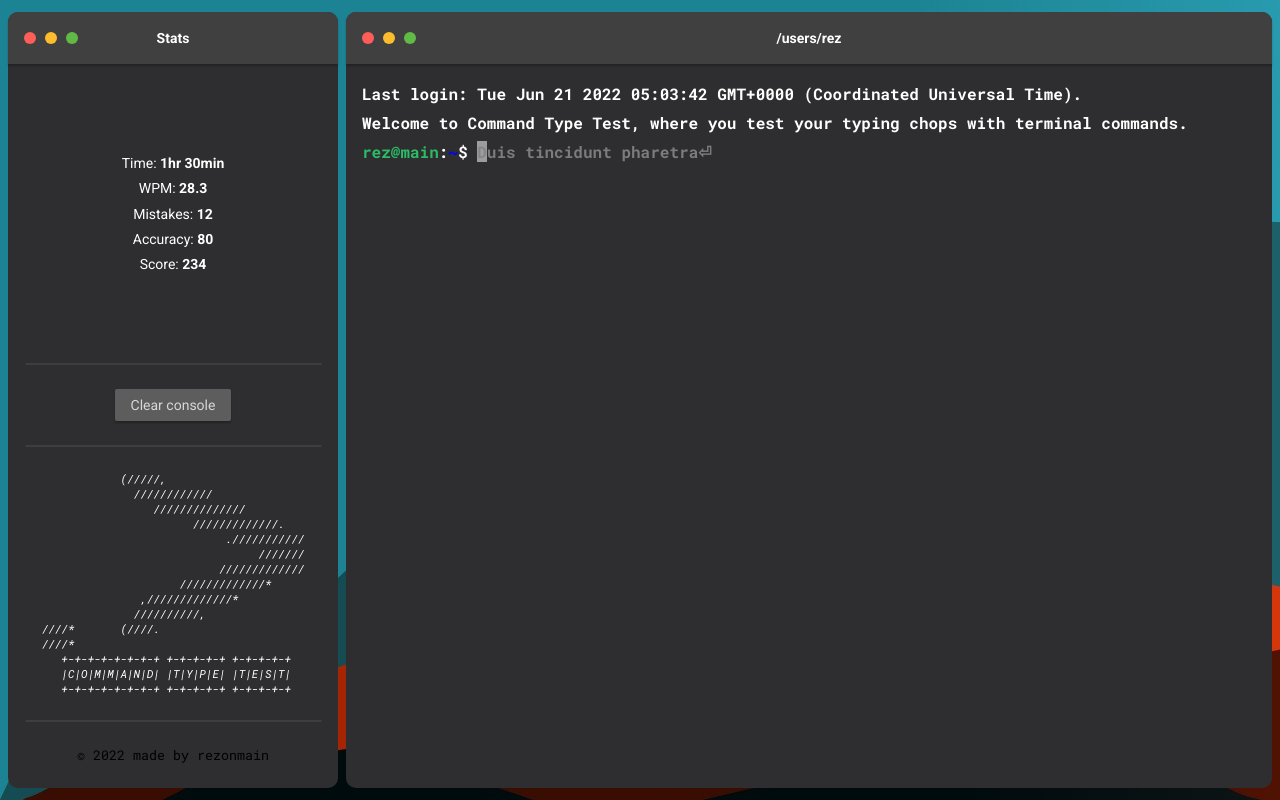
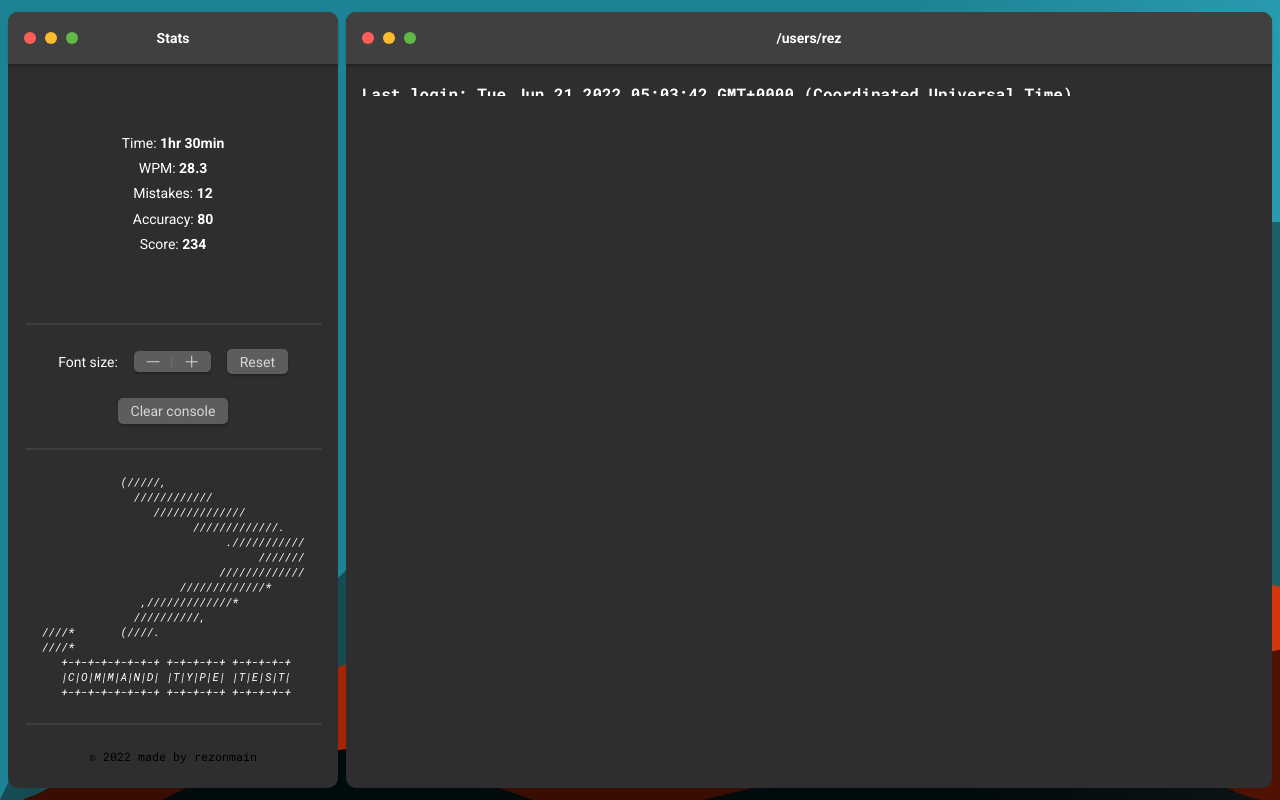
Before and after one commit to rezonmain/command-line-typetest, a React (Create React App) app: page / in a window 1280 px wide. Built offline with nearby package versions, Linux system fonts and the light colour scheme.

Commit message:
added formatting controls

```diff
--- a/src/App.css
+++ b/src/App.css
@@ -32,8 +32,15 @@ ul {
   position: absolute;
   left: -1000px;
   background-color: transparent;
-  width: 0px;
-  height: 0px;
+  width: 10px;
+  height: 10px;
+}
+
+.centered {
+  position: absolute;
+  top: 50%;
+  left: 50%;
+  transform: translate(-50%, -50%);
 }
 
 /* Tablet */
--- a/src/App.js
+++ b/src/App.js
@@ -11,31 +11,62 @@ import './App.css';
 [X] cursor
 [x] letter formatting,
 [ ] stat updating
-[ ] give functionality to stat control panel
-[ ] add fontsize modifier in control panel
+[ ] stat dropdown for mobile
+[x] give functionality to stat control panel
+[x] add fontsize modifier in control panel
  */
 
 export default function App() {
 	const [state, dispatch] = useReducer(testerReducer, init());
+	const [focus, setFocus] = useState();
 	const [inputValue, setInputValue] = useState('');
 
 	// Only triggers on mobile
 	function handleChange(e) {
 		if (isMobile) {
+			e.preventDefault();
 			handleKey(e.target.value, state, dispatch);
 			setInputValue('');
 		}
 	}
+
 	// Only triggers on desktop
-	useKey([], (e) => handleKey(e.key, state, dispatch));
-	console.log(state);
+	useKey([], (e) => focus && handleKey(e.key, state, dispatch));
+
+	// Show the cursor if terminal is focused
+	function handleFocus(type) {
+		if (!isMobile) {
+			const show = type === 'focused' ? true : false;
+			dispatch({ type, payload: show });
+			// Set focus flag to accept input
+			setFocus(show);
+		}
+	}
+
+	function clearConsole() {
+		dispatch({ type: 'clearLines' });
+	}
+
+	function changeFontSize(type) {
+		dispatch({ type });
+	}
 
 	return (
 		<main>
-			<Stats stats={state.stats} />
-			<Terminal terminal={state.terminal} />
+			<Stats
+				stats={state.stats}
+				fontChange={changeFontSize}
+				clearConsole={clearConsole}
+			/>
+			<Terminal terminal={state.terminal} focus={handleFocus} />
+
 			{/* textarea is used to hijack inputs from mobile*/}
 			{isMobile && (
+				<form
+					onSubmit={(e) => {
+						e.preventDefault();
+						handleKey('Enter', state, dispatch);
+					}}>
 					<input
 						type='textarea'
 						autoCapitalize='none'
@@ -43,6 +74,7 @@ export default function App() {
 						onChange={(e) => handleChange(e)}
 						id='hidden-input'
 						className='off-screen'></input>
+				</form>
 			)}
 		</main>
 	);
--- a/src/components/layout/stats/Stats.css
+++ b/src/components/layout/stats/Stats.css
@@ -5,6 +5,7 @@
 }
 
 .stats-section {
+  font-size: 0.875rem;
   display: none;
   background-color: var(--bg);
   color: white;
@@ -22,24 +23,34 @@
   user-select: none;
 }
 
+.font-size-stepper {
+  display: flex;
+  flex-direction: row;
+  align-items: center;
+  gap: 1rem;
+
+}
+
 .button {
   cursor: pointer;
   font-family: 'Roboto', sans-serif;
   line-height: 0;
-  font-size: 0.875rem;
   background-color: var(--btn-bg);
   color: var(--btn-txt);
   border: none;
-  padding: 1rem;
-  border-radius: 2px;
+  padding: 0.8rem;
+  border-radius: 5px;
   box-shadow:
     0px 2px 2px rgba(0, 0, 0, 0.25);
+  transition: all 0.2s ease-in;
+}
 
+.button:hover {
+  filter: brightness(85%)
 }
 
 .stats {
   margin-bottom: auto;
-  font-size: 0.875rem;
   display: flex;
   flex-flow: column nowrap;
   align-items: center;
--- a/src/components/layout/stats/Stats.js
+++ b/src/components/layout/stats/Stats.js
@@ -1,5 +1,6 @@
 import Header from '../header/Header';
 import './Stats.css';
+import Stepper from './Stepper';
 export default function Stats(props) {
 	return (
 		<section className='stats-section'>
@@ -23,7 +24,17 @@ export default function Stats(props) {
 					</li>
 				</ul>
 				<hr></hr>
-				<button className='button'>Clear console</button>
+				<div className='font-size-stepper'>
+					<span>Font size:</span>
+					<Stepper fontChange={props.fontChange} />
+					<div onClick={() => props.fontChange('reset')} className='button'>
+						Reset
+					</div>
+				</div>
+
+				<div onClick={() => props.clearConsole()} className='button'>
+					Clear console
+				</div>
 				<hr></hr>
 				{/* prettier-ignore */}
 				<pre className='ascii-logo'>
--- /dev/null
+++ b/src/components/layout/stats/Stepper.css
@@ -0,0 +1,75 @@
+.stepper-container {
+  display: flex;
+  flex-flow: row nowrap;
+  justify-content: space-around;
+  align-items: center;
+  width: 4.8125rem;
+  height: 1.3125rem;
+  box-shadow:
+    0px 2px 2px rgba(0, 0, 0, 0.25);
+  --heigth: 0.1rem;
+  --width: 0.8rem;
+}
+
+.stepper-symbol {
+  width: 50%;
+  height: 100%;
+  cursor: pointer;
+  transition: all 0.15s ease-in-out;
+  position: relative;
+}
+
+.stepper-symbol:hover {
+  filter: brightness(85%);
+}
+
+.stepper-minus {
+  border-top-left-radius: 5px;
+  border-bottom-left-radius: 5px;
+  background-color: var(--btn-bg);
+}
+
+.stepper-minus>span {
+  display: block;
+  height: var(--heigth);
+  width: var(--width);
+  border-radius: 10px;
+  background-color: #D7D7D7;
+}
+
+.stepper-divider {
+  position: relative;
+  height: 100%;
+  background-color: var(--btn-bg);
+}
+
+.stepper-divider>span {
+  display: block;
+  height: var(--width);
+  width: var(--heigth);
+  border-radius: 10px;
+  background-color: #747474;
+}
+
+.stepper-plus {
+
+  border-top-right-radius: 5px;
+  border-bottom-right-radius: 5px;
+  background-color: var(--btn-bg);
+}
+
+.stepper-plus>#one {
+  display: block;
+  height: var(--width);
+  width: var(--heigth);
+  border-radius: 10px;
+  background-color: #D7D7D7;
+}
+
+.stepper-plus>#two {
+  display: block;
+  height: var(--heigth);
+  width: var(--width);
+  border-radius: 10px;
+  background-color: #D7D7D7;
+}
--- /dev/null
+++ b/src/components/layout/stats/Stepper.js
@@ -0,0 +1,21 @@
+import './Stepper.css';
+export default function Stepper(props) {
+	return (
+		<div className='stepper-container'>
+			<div
+				onClick={() => props.fontChange('decrement')}
+				className='stepper-minus stepper-symbol'>
+				<span className='centered'></span>
+			</div>
+			<div className='stepper-divider'>
+				<span className='centered'></span>
+			</div>
+			<div
+				onClick={() => props.fontChange('increment')}
+				className='stepper-plus stepper-symbol'>
+				<span id='one' className='centered'></span>
+				<span id='two' className='centered'></span>
+			</div>
+		</div>
+	);
+}
--- a/src/components/layout/terminal/Terminal.css
+++ b/src/components/layout/terminal/Terminal.css
@@ -21,6 +21,12 @@
   also always show the cursor white-space when wrapping */
   word-break: break-all;
   white-space: pre-wrap;
+
+}
+
+.terminal-container:focus {
+  outline: none;
+  filter: none;
 }
 
 .terminal-container::-webkit-scrollbar {
@@ -34,11 +40,16 @@
 
   .terminal-container {
     max-height: calc(97vh - 3.25rem);
+    transition: all 120ms ease-in-out;
+    filter: brightness(60%)
   }
 }
 
 @media only screen and (min-width: 1300px) {
   .terminal-container {
     max-height: calc(90vh - 3.25rem);
+    /* blur a bit when is not in focus */
+
   }
+
 }
--- a/src/components/layout/terminal/Terminal.js
+++ b/src/components/layout/terminal/Terminal.js
@@ -3,12 +3,17 @@ import Tester from '../../tester/Tester';
 import Header from '../header/Header';
 import './Terminal.css';
 
-export default function Terminal({ terminal }) {
+export default function Terminal({ terminal, focus }) {
 	// Keep input part of terminal on view when it overflows
 	useEffect(() => {
 		const tester = document.getElementById('typetester');
 		tester.scrollIntoView({ behavior: 'smooth' });
 	});
+
+	useEffect(() => {
+		const terminal = document.getElementById('terminal-container');
+		terminal.focus();
+	}, []);
 
 	/*   Focus the textarea when tester container is clicked
   this brings up the mobile keyboard */
@@ -20,7 +25,14 @@ export default function Terminal({ terminal }) {
 	return (
 		<section className='terminal-section'>
 			<Header title={'/users/rez'} />
-			<div onClick={focusInput} className='terminal-container'>
+			<div
+				id='terminal-container'
+				onFocus={() => focus('focused')}
+				onBlur={() => focus('blurry')}
+				tabIndex={0}
+				onClick={focusInput}
+				className='terminal-container'
+				style={{ fontSize: terminal.fontSize }}>
 				<Tester
 					letterElements={terminal.testLetterElements}
 					lines={terminal.lines}
--- /dev/null
+++ b/src/lib/formatting.js
@@ -0,0 +1,77 @@
+import TestLetter from '../components/tester/TestLetter';
+export function incrementFontSize(state) {
+	let fontSize = parseFloat(state.terminal.fontSize);
+	fontSize += 0.1;
+	fontSize += 'rem';
+
+	return {
+		...state,
+		terminal: {
+			...state.terminal,
+			fontSize,
+		},
+	};
+}
+
+export function decrementFontSize(state) {
+	let fontSize = parseFloat(state.terminal.fontSize);
+	fontSize -= 0.1;
+	fontSize += 'rem';
+
+	return {
+		...state,
+		terminal: {
+			...state.terminal,
+			fontSize,
+		},
+	};
+}
+
+export function resetFontSize(state) {
+	return {
+		...state,
+		terminal: {
+			...state.terminal,
+			fontSize: '1rem',
+		},
+	};
+}
+
+export function clearLines(state) {
+	return {
+		...state,
+		terminal: {
+			...state.terminal,
+			lines: [],
+		},
+	};
+}
+
+export function showCursor(state, show) {
+	const char = state.cursor.char;
+	const testLetters = state.testLetters.map((letter, i) => {
+		let style;
+		if (i === char) {
+			style = show ? 'untyped cursor' : 'untyped';
+		} else {
+			style = letter.style;
+		}
+		return {
+			letter: letter.letter,
+			style,
+		};
+	});
+
+	const el = testLetters.map((letter, i) => {
+		return <TestLetter key={i} letter={letter.letter} style={letter.style} />;
+	});
+
+	return {
+		...state,
+		terminal: {
+			...state.terminal,
+			testLetterElements: el,
+		},
+		testLetters,
+	};
+}
--- a/src/lib/init.js
+++ b/src/lib/init.js
@@ -5,6 +5,7 @@ export function init() {
 	const testLetters = newLetters(commands);
 	return {
 		terminal: {
+			fontSize: '1rem',
 			testLetterElements: getTestLetterElements(testLetters),
 			lines: newLines(),
 		},
--- a/src/lib/letterlogic.js
+++ b/src/lib/letterlogic.js
@@ -75,6 +75,7 @@ export function insertLine(state) {
 	return {
 		...state,
 		terminal: {
+			...state.terminal,
 			testLetterElements,
 			lines,
 		},
--- a/src/lib/reducer.js
+++ b/src/lib/reducer.js
@@ -1,4 +1,11 @@
 import { incrementLetter, insertLine, setMistake } from './letterlogic';
+import {
+	incrementFontSize,
+	decrementFontSize,
+	resetFontSize,
+	clearLines,
+	showCursor,
+} from './formatting';
 import allowedKeys from './allowedkeys';
 
 export function testerReducer(state, action) {
@@ -9,6 +16,18 @@ export function testerReducer(state, action) {
 			return insertLine(state);
 		case 'setMistake':
 			return setMistake(state);
+		case 'increment':
+			return incrementFontSize(state);
+		case 'decrement':
+			return decrementFontSize(state);
+		case 'reset':
+			return resetFontSize(state);
+		case 'clearLines':
+			return clearLines(state);
+		case 'focused':
+			return showCursor(state, action.payload);
+		case 'blurry':
+			return showCursor(state, action.payload);
 		default:
 			break;
 	}
```
Lines whose indentation alone changed are shown as unchanged.
